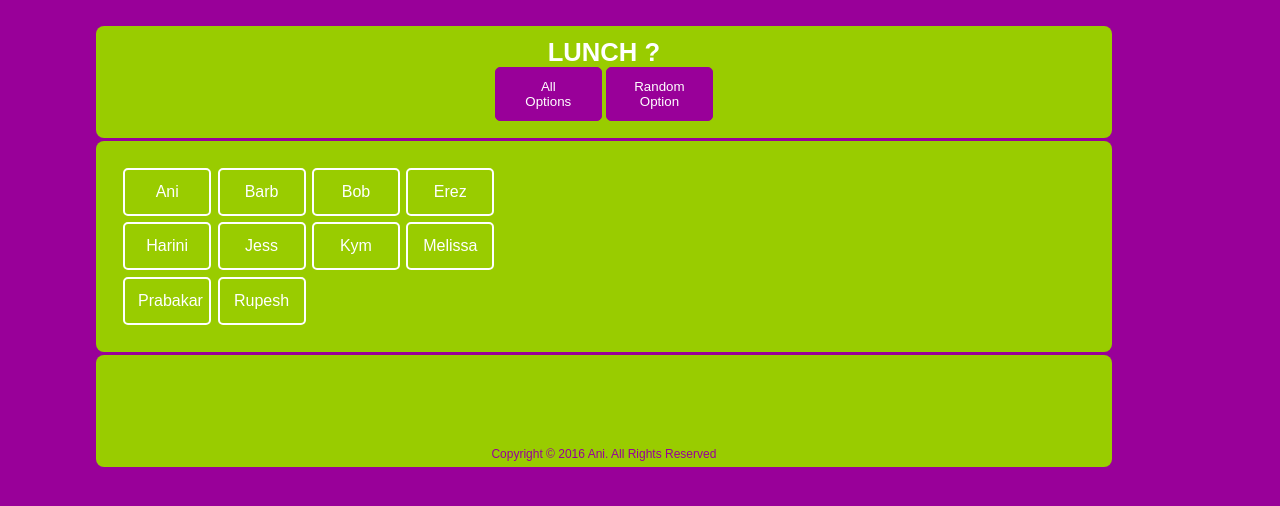
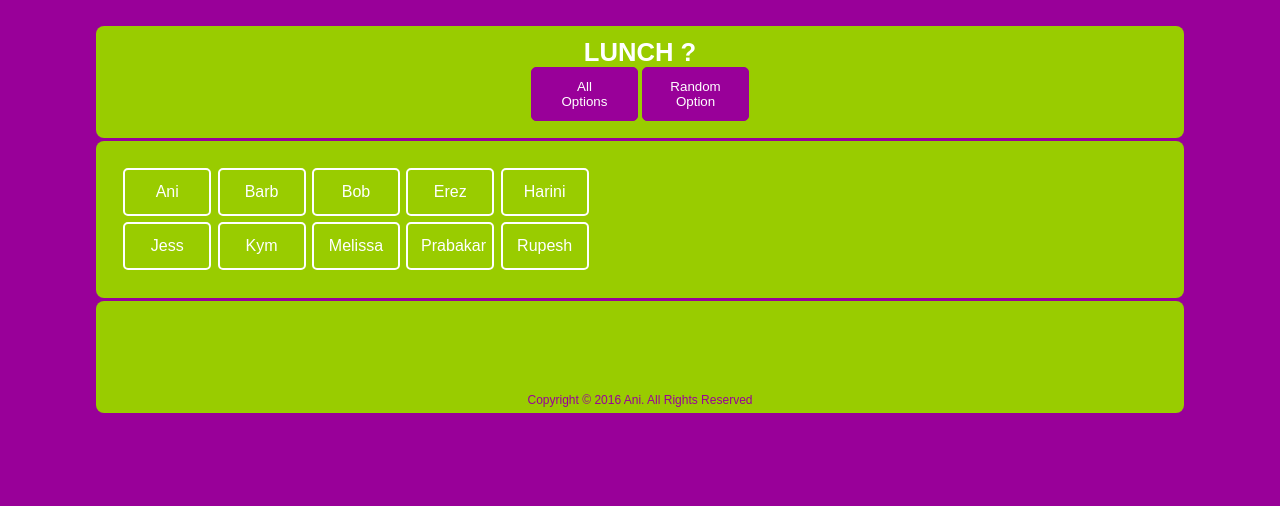
Before and after one commit to aganita/eatery-picker, a PHP site: page / in a window 1280 px wide. Shown: the top 506 px of the page. Run offline with PHP 8.4, Linux system fonts and the light colour scheme.

Commit message:
updated body width 100% to fit any screen

```diff
--- a/style.css
+++ b/style.css
@@ -1,6 +1,9 @@
+
+
 
 body {
   background: #990099;
+  width: 100%;
   display: inline-block;
   margin: 0 auto;
   font-family: Circular, sans-serif;
@@ -130,3 +133,230 @@ input + label:hover {
   overflow:auto;
   box-sizing: border-box;
 }
+
+
+/* Portrait and Landscape */
+@media only screen
+  and (min-device-width: 320px)
+  and (max-device-width: 480px)
+  and (-webkit-min-device-pixel-ratio: 2) {
+
+}
+
+/* Portrait */
+@media only screen
+  and (min-device-width: 320px)
+  and (max-device-width: 480px)
+  and (-webkit-min-device-pixel-ratio: 2)
+  and (orientation: portrait) {
+}
+
+/* Landscape */
+@media only screen
+  and (min-device-width: 320px)
+  and (max-device-width: 480px)
+  and (-webkit-min-device-pixel-ratio: 2)
+  and (orientation: landscape) {
+
+}
+
+/* ----------- iPhone 5 and 5S ----------- */
+
+/* Portrait and Landscape */
+@media only screen
+  and (min-device-width: 320px)
+  and (max-device-width: 568px)
+  and (-webkit-min-device-pixel-ratio: 2) {
+
+}
+
+/* Portrait */
+@media only screen
+  and (min-device-width: 320px)
+  and (max-device-width: 568px)
+  and (-webkit-min-device-pixel-ratio: 2)
+  and (orientation: portrait) {
+}
+
+/* Landscape */
+@media only screen
+  and (min-device-width: 320px)
+  and (max-device-width: 568px)
+  and (-webkit-min-device-pixel-ratio: 2)
+  and (orientation: landscape) {
+
+}
+
+/* ----------- iPhone 6 ----------- */
+
+/* Portrait and Landscape */
+@media only screen
+  and (min-device-width: 375px)
+  and (max-device-width: 667px)
+  and (-webkit-min-device-pixel-ratio: 2) {
+
+}
+
+/* Portrait */
+@media only screen
+  and (min-device-width: 375px)
+  and (max-device-width: 667px)
+  and (-webkit-min-device-pixel-ratio: 2)
+  and (orientation: portrait) {
+
+}
+
+/* Landscape */
+@media only screen
+  and (min-device-width: 375px)
+  and (max-device-width: 667px)
+  and (-webkit-min-device-pixel-ratio: 2)
+  and (orientation: landscape) {
+
+}
+
+/* ----------- iPhone 6+ ----------- */
+
+/* Portrait and Landscape */
+@media only screen
+  and (min-device-width: 414px)
+  and (max-device-width: 736px)
+  and (-webkit-min-device-pixel-ratio: 3) {
+
+}
+
+/* Portrait */
+@media only screen
+  and (min-device-width: 414px)
+  and (max-device-width: 736px)
+  and (-webkit-min-device-pixel-ratio: 3)
+  and (orientation: portrait) {
+
+}
+
+/* Landscape */
+@media only screen
+  and (min-device-width: 414px)
+  and (max-device-width: 736px)
+  and (-webkit-min-device-pixel-ratio: 3)
+  and (orientation: landscape) {
+
+}
+
+
+
+
+@media (max-width: 991px) {
+  h3 {
+    text-align: center;
+  }
+  p {
+    font-size: 14px;
+    line-height: 21px;
+  }
+  .section.hero {
+    padding-top: 34px;
+    padding-bottom: 1px;
+  }
+  .hero-iphone {
+    text-shadow: black 0px 0px 0px;
+  }
+  .hero-header {
+    font-size: 38px;
+    text-shadow: rgba(0, 0, 0, 0.2) 0px 2px 0px;
+  }
+  .hero-subtitle {
+    text-shadow: rgba(0, 0, 0, 0.2) 0px 2px 0px;
+  }
+}
+
+@media (max-width: 767px) {
+  h2 {
+    margin-top: 0px;
+  }
+  h3 {
+    font-size: 25px;
+  }
+  .section {
+    padding-top: 33px;
+    padding-bottom: 33px;
+    text-align: center;
+  }
+  .section.hero {
+    padding-right: 38px;
+    padding-bottom: 52px;
+    padding-left: 38px;
+    text-align: center;
+  }
+  .hero-iphone {
+    margin-bottom: 1px;
+    text-shadow: black 0px 0px 0px;
+  }
+  .app-name {
+    display: inline-block;
+    margin-bottom: 0px;
+  }
+  .nav-column {
+    padding-top: 22px;
+    text-align: center;
+  }
+  .hero-header {
+    margin-top: 30px;
+    text-shadow: rgba(0, 0, 0, 0.2) 0px 2px 0px;
+  }
+  .price-text {
+    margin-bottom: 31px;
+    box-shadow: none;
+    text-shadow: none;
+  }
+  .subfooter-right {
+    border-top: 1px solid rgba(0, 0, 0, 0.09);
+  }
+  .center {
+    padding-top: 23px;
+    padding-bottom: 23px;
+  }
+  .navbar {
+    padding-top: 24px;
+    padding-bottom: 24px;
+    text-align: center;
+  }
+  .social-widget {
+    margin-right: 11px;
+    margin-left: 11px;
+  }
+  .logo {
+    display: inline-block;
+    margin-top: -6px;
+    float: none;
+  }
+}
+
+@media (max-width: 479px) {
+  h3 {
+    font-size: 15px;
+    line-height: 23px;
+    font-weight: 400;
+  }
+  .section {
+    text-align: center;
+  }
+  .section.white {
+    padding-top: 0px;
+    padding-bottom: 0px;
+  }
+  .section.grey {
+    padding-top: 4px;
+    padding-bottom: 4px;
+  }
+  .hero-iphone {
+    text-shadow: black 0px 0px 0px;
+  }
+  .hero-header {
+    font-size: 32px;
+    text-shadow: rgba(0, 0, 0, 0.2) 0px 2px 0px;
+  }
+  .price-text {
+    font-size: 23px;
+  }
+}
```
